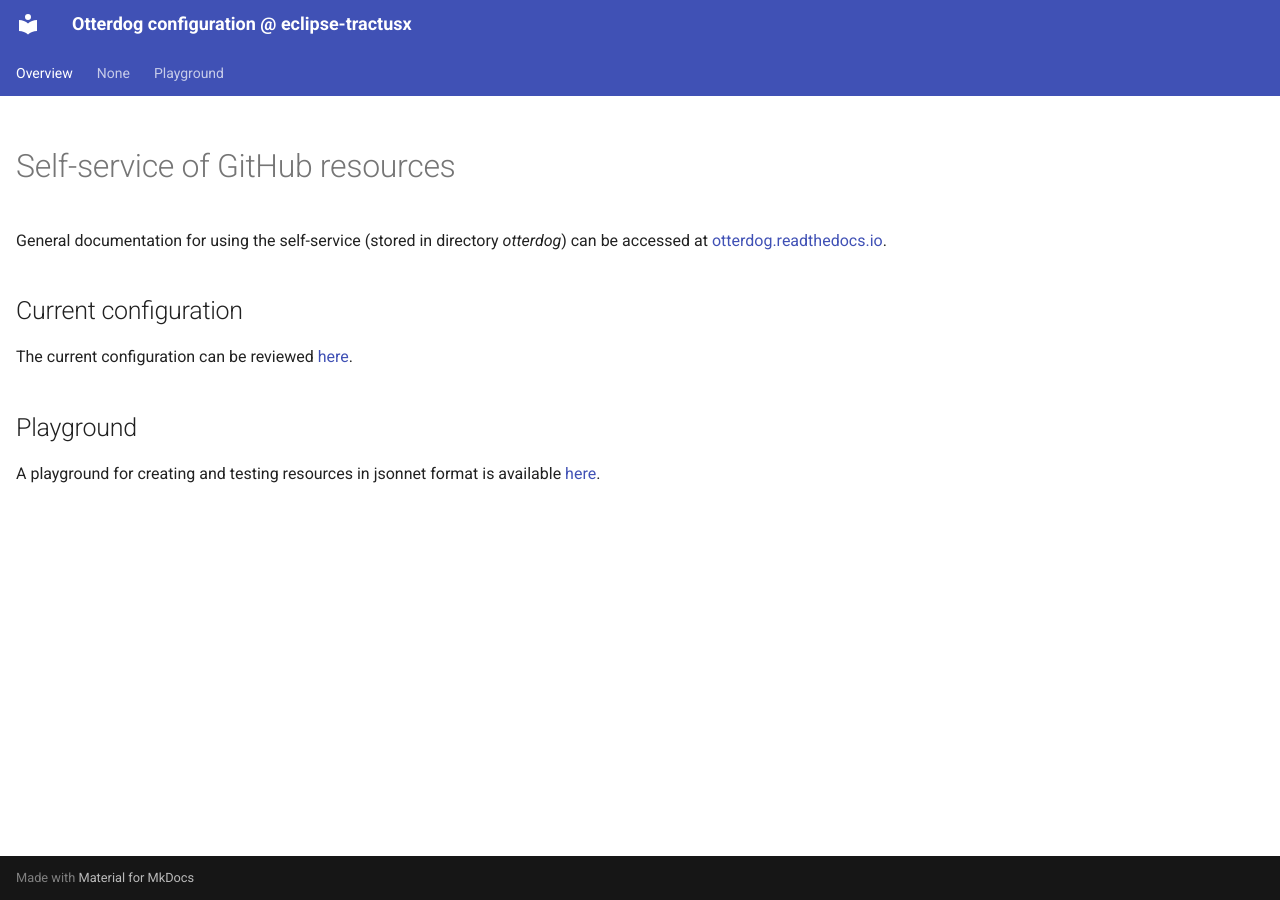
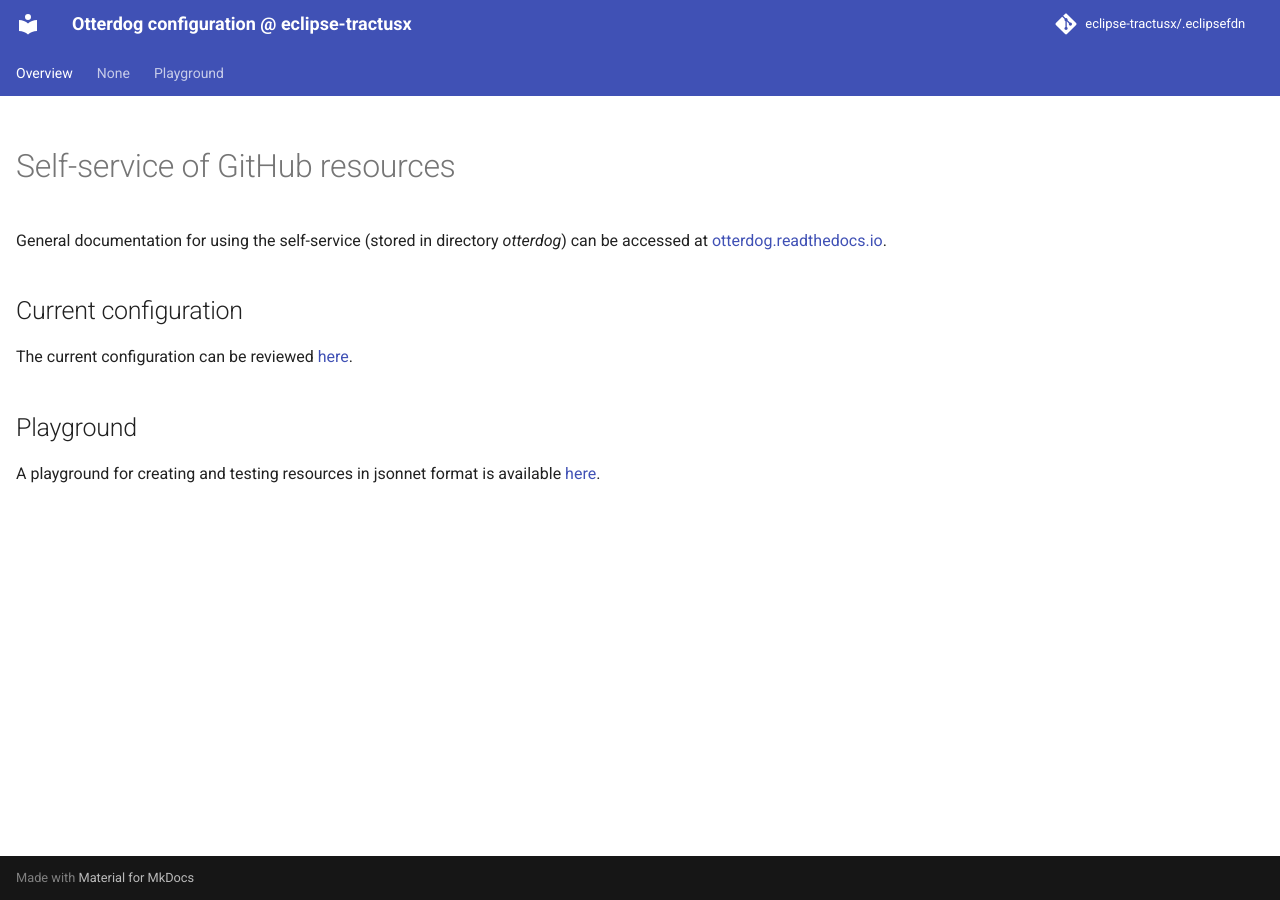
Before and after one commit to eclipse-tractusx/.eclipsefdn, an MkDocs documentation site: the page built from docs/index.md, in a window 1280 px wide. Built offline with MkDocs 1.6.1 and Material for MkDocs 9.7.7, drawn with Linux system fonts in a browser that asks for light colours; comment, search, counter and statistics services are not loaded.

Commit message:
Updating file 'mkdocs.yml' with otterdog.

```diff
--- a/mkdocs.yml
+++ b/mkdocs.yml
@@ -3,6 +3,9 @@ site_description: Otterdog configuration @ eclipse-tractusx
 strict: false
 
 site_url: https://eclipse-tractusx.github.io/.eclipsefdn/
+
+repo_name: eclipse-tractusx/.eclipsefdn
+repo_url: https://github.com/eclipse-tractusx/.eclipsefdn/
 
 docs_dir: ./docs
 site_dir: ./_site
```
